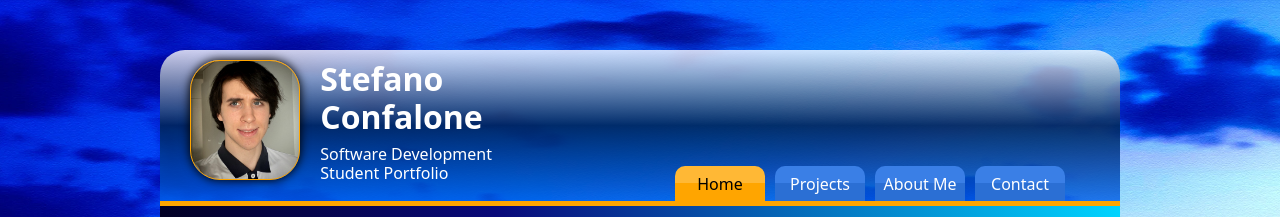
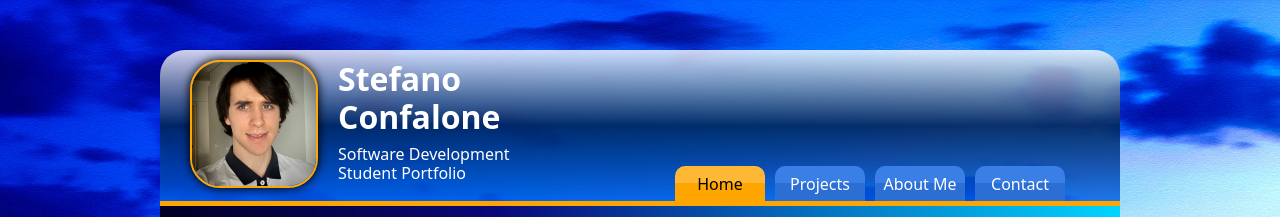
Before and after one commit to constf03/Portfolio-V3, a Next.js app in the folder src/: page / in a window 1280 px wide. Shown: the top 217 px of the page. Built offline with nearby package versions, Linux system fonts and the light colour scheme.

Commit message:
add public portrait image

```diff
--- a/src/app/Components/Banner/Banner.module.css
+++ b/src/app/Components/Banner/Banner.module.css
@@ -14,13 +14,7 @@
 
 .portrait {
   border-radius: 30px;
-  width: 120px;
-  height: 120px;
-  background-image: url("../../_images/con-stefano.jpg");
-  background-repeat: no-repeat;
-  background-position: center;
-  background-size: cover;
-  border: 1px solid orange;
+  border: 2px solid orange;
   box-shadow: 0px 0px 10px 0.5px black;
 }
 
--- a/src/app/Components/Banner/Banner.tsx
+++ b/src/app/Components/Banner/Banner.tsx
@@ -1,5 +1,6 @@
 import React, { ReactNode } from "react";
 import styles from "./Banner.module.css";
+import Image from "next/image";
 
 type BannerProps = {
   children: ReactNode;
@@ -9,8 +10,14 @@ export default function Banner({ children }: BannerProps) {
   return (
     <div className={styles.banner}>
       <div className={styles.banner_head}>
-        <div className={styles.portrait}></div>
-        <div>
+        <Image
+          src="/images/con-stefano.jpg"
+          className={styles.portrait}
+          width={128}
+          height={128}
+          alt="..."
+        />
+        <div style={{ display: "flex", flexDirection: "column" }}>
           <h2 className="h2">
             <b>Stefano Confalone</b>
           </h2>
```
Also changed, not shown: src/public/images/con-stefano.jpg (renamed from src/app/_images/con-stefano.jpg).
